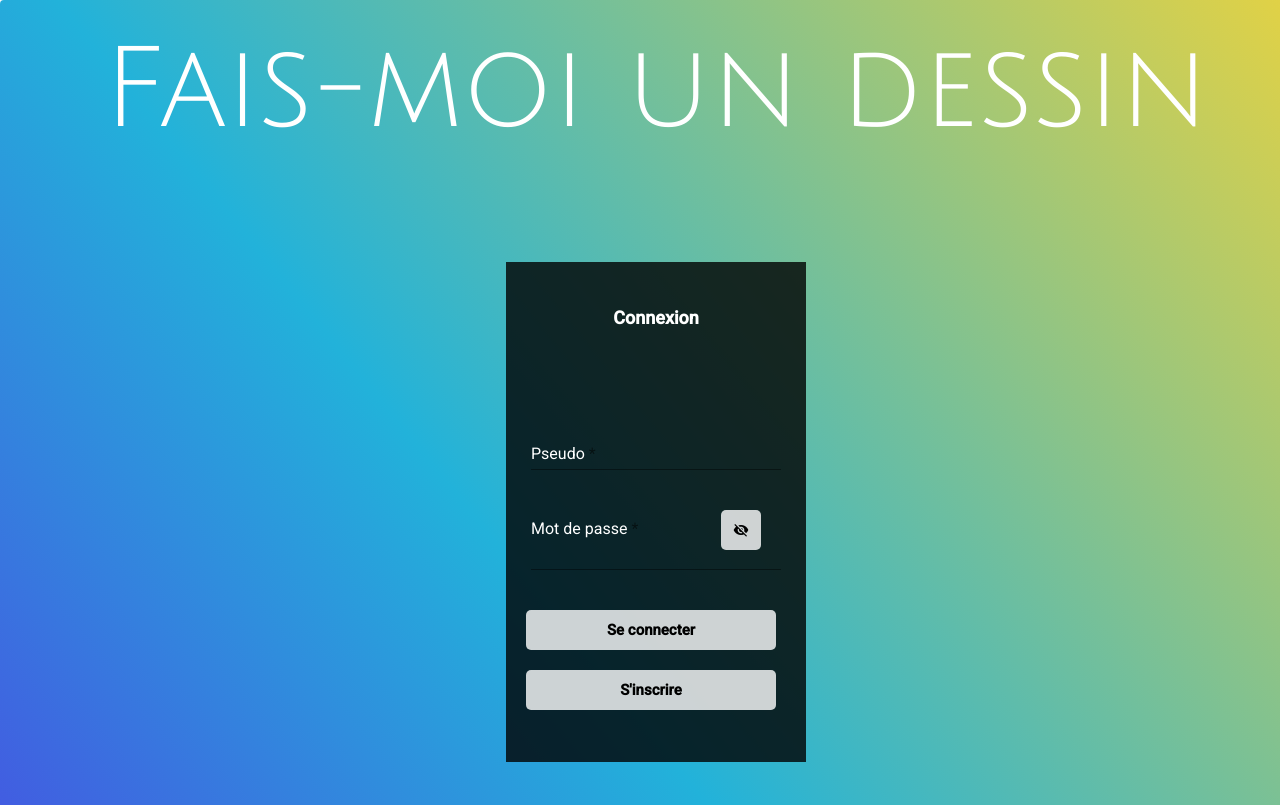
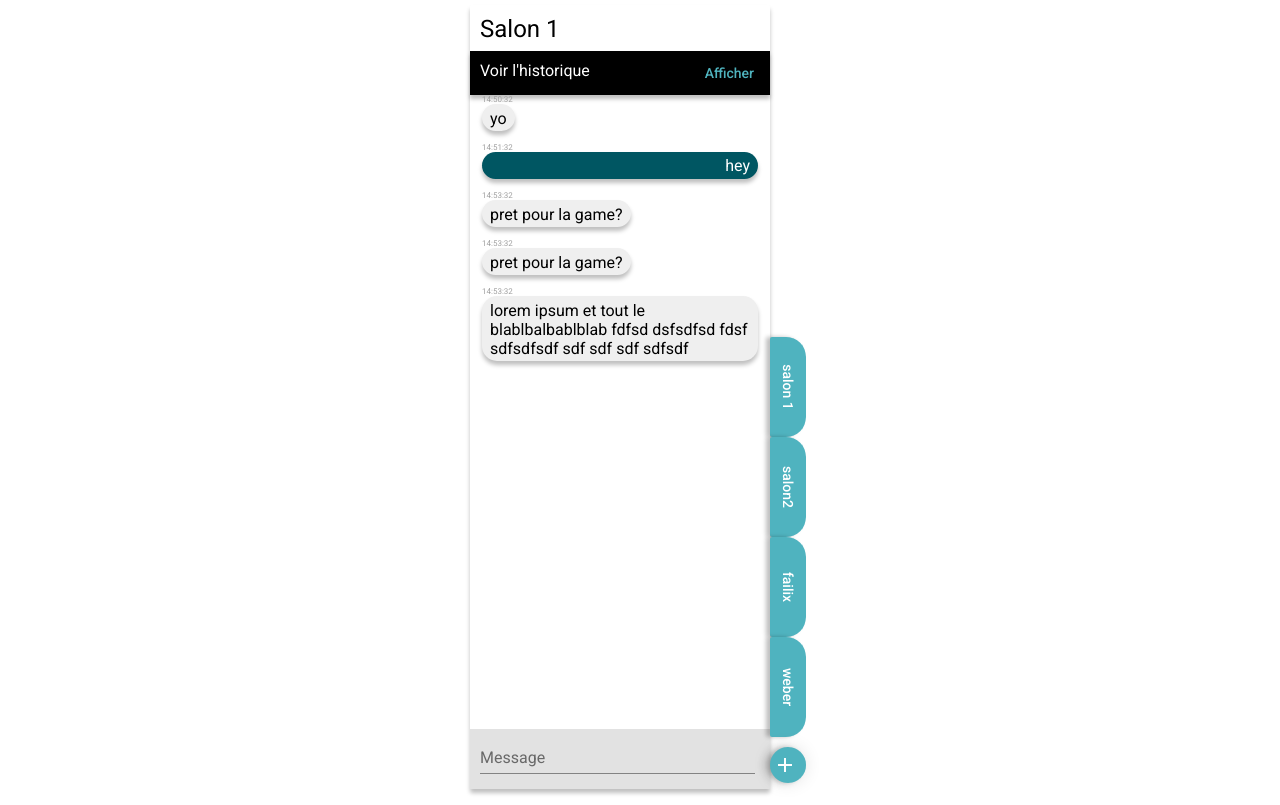
Before and after one commit to simonayotte/guess-the-drawing, an Angular app in the folder client_lourd/: page /convo in a window 1280 px wide. Before the commit this address led to /home. Built offline with nearby package versions, Linux system fonts and the light colour scheme.

Commit message:
Ui clavardage electron 45

```diff
--- a/client_lourd/src/app/app.module.ts
+++ b/client_lourd/src/app/app.module.ts
@@ -28,12 +28,14 @@ import { SvgService } from './services/svg-service/svg.service';
 import { PathDrawingService } from './services/tools/path-drawing/path-drawing.service';
 import { PencilService } from './services/tools/pencil-service/pencil.service';
 import { BasicDialogComponent } from './components/app/interface/basic-dialog/basic-dialog.component';
+import { ConversationComponent } from './components/app/interface/conversation/conversation.component';
 import { MainMenuComponent } from './components/app/interface/main-menu/main-menu.component';
 
 @NgModule({
     declarations: [
       AppComponent,
       HomeComponent,
+      ConversationComponent,
       DrawingMainComponent,
       ToolbarComponent,
       DrawingComponent,
--- /dev/null
+++ b/client_lourd/src/app/components/app/interface/conversation/conversation.component.html
@@ -0,0 +1,38 @@
+
+<div class=content>
+  <div class=conversation>
+    <div class=title>
+      <div class=vertical-center>{{lobbyName}}</div>
+    </div>
+    <div class=historic>
+      <div class=vertical-center>Voir l'historique</div>
+      <button mat-button color="primary" (click)="loadEntireConvo()">
+        <div style="color:#4FB3BE;">Afficher</div>
+      </button>
+    </div>
+    <div class=messages #scrollMe>
+      <div *ngFor = "let message of messages">
+        <div class=text-info>{{message.hour}}</div>
+        <div [ngClass]="message.writerId === 'Me' ? 'my-text-container' : 'text-container'">
+          <div class=text>{{message.text}}</div>
+        </div>
+      </div>
+    </div>
+    <div class=input>
+      <mat-form-field [style.width.px]=275 class="example-form-field">
+        <input (keyup.enter)="sendMessage()" matInput type="Message" placeholder="Message" [(ngModel)]="message">
+        <button mat-button *ngIf="message" matSuffix mat-icon-button aria-label="Clear" (click)="sendMessage()">
+          <mat-icon>send</mat-icon>
+        </button>
+      </mat-form-field>
+    </div>
+  </div>
+  <div class=lobby>
+    <div *ngFor = "let lobby of lobbies">
+      <button class=lobby-button mat-raised-button>{{lobby}}</button>
+    </div>
+    <button class=add-lobby mat-mini-fab color="primary" aria-label="Créer un salon">
+      <mat-icon class=add-icon>add</mat-icon>
+    </button>
+  </div>
+</div>
--- /dev/null
+++ b/client_lourd/src/app/components/app/interface/conversation/conversation.component.scss
@@ -0,0 +1,113 @@
+
+.content {
+    width: 350px;
+    height: 98%;
+    min-height: 98%;
+    margin-left: auto;
+    margin-right: auto;
+}
+
+.conversation {
+    margin: 5px;
+    width: 300px;
+    height: 100%;
+    border-radius: 2px;
+    display: flex;
+    flex-direction: column;
+    box-shadow: (0px 4px 4px rgba(0, 0, 0, 0.25));
+}
+
+.title {
+    height: 46px;
+    font-size: 24px;
+}
+
+.vertical-center {
+    padding-top: 10px;
+    padding-left: 10px;
+}
+
+.historic {
+    width: 100%;
+    height: 44px;
+    padding-top: auto;
+    padding-bottom: auto;
+    color: white;
+    display: flex;
+    justify-content: space-between;
+    background: #000000;
+    box-shadow: (0px 4px 4px rgba(0, 0, 0, 0.25));
+}
+
+
+.messages {
+    flex: 1;
+    overflow: auto;
+    display: flex;
+    flex-direction: column;
+    // position: absolute;
+    // top: 90px;
+    // bottom: 60px;
+}
+.my-text-container {
+    margin: 12px;
+    margin-top: 0;
+    padding: 0px 8px 4px 8px;
+    border-radius: 15px;
+    color: white;
+    background-color: #005662;
+    box-shadow: (0px 4px 4px rgba(0, 0, 0, 0.25));
+    text-align: right;
+}
+
+.text-container {
+    margin: 12px;
+    margin-top: 0;
+    padding: 1px 8px 3px 8px;
+    border-radius: 15px;
+    background-color: #EFEFEF;
+    box-shadow: (0px 4px 4px rgba(0, 0, 0, 0.25));
+    display: inline-block;
+}
+
+.text-info {
+    color: #A0A0A0;
+    font-size: 8px;
+    padding-left: 12px;
+}
+
+.text {
+    padding-top: 4px;
+}
+
+mat-form-field {
+    align-items: center;
+    padding-left: 10px;
+}
+
+.input {
+    width: 100%;
+    height: 60px;
+    background-color: rgb(226, 226, 226);
+    align-items: flex-end;
+}
+.lobby {
+    position: relative;
+    left: 148px;
+    bottom: 300px;
+    display: flex;
+    transform: rotate(90deg);
+}
+.lobby-button {
+    box-shadow: (0px 4px 4px rgba(0, 0, 0, 0.25));
+    width: 100px;
+    border-radius: 20px 20px 2px 2px;
+    color: white;
+    background-color: #4FB3BF;
+}
+.add-lobby {
+    margin-left: 10px;
+    width: 36px;
+    height: 36px;
+    background-color: #4FB3BF;
+}
--- /dev/null
+++ b/client_lourd/src/app/components/app/interface/conversation/conversation.component.ts
@@ -0,0 +1,85 @@
+import { AfterViewChecked, Component, ElementRef, OnInit, ViewChild } from '@angular/core';
+import { MessageModel } from 'src/app/models/message';
+
+@Component({
+  selector: 'app-conversation',
+  templateUrl: './conversation.component.html',
+  styleUrls: ['./conversation.component.scss']
+})
+export class ConversationComponent implements OnInit, AfterViewChecked{
+  @ViewChild('scrollMe', { static: true }) myScrollContainer: ElementRef;
+
+  public lobbyName: string = "Salon 1";
+  public message: string = "";
+
+  lobbies: string[] = ["salon 1", "salon2", "failix", "weber"];
+  messages: MessageModel[] = [
+    {
+      messageId: "1",
+      text: "yo",
+      hour: "14:50:32",
+      writerId: "Failix",
+    },
+    {
+      messageId: "2",
+      text: "hey",
+      hour: "14:51:32",
+      writerId: "Me",
+    },
+    {
+      messageId: "3",
+      text: "pret pour la game?",
+      hour: "14:53:32",
+      writerId: "Failix",
+    },
+    {
+      messageId: "3",
+      text: "pret pour la game?",
+      hour: "14:53:32",
+      writerId: "Failix",
+    },
+    {
+      messageId: "3",
+      text: "lorem ipsum et tout le blablbalbablblab fdfsd  dsfsdfsd fdsf   sdfsdfsdf sdf sdf  sdf sdfsdf ",
+      hour: "14:53:32",
+      writerId: "Failix",
+    },
+  ];
+
+  constructor() { }
+
+  ngOnInit() {
+  }
+
+  ngAfterViewChecked() {
+    this.scrollToBottom();
+  }
+
+  public loadEntireConvo() {
+
+  }
+
+  public sendMessage(): void {
+    let text:MessageModel = {
+      messageId: "4",
+      text: this.message,
+      hour: "14:55:30",
+      writerId: "Me"
+    }
+    // use push to add a new message
+    this.messages.push(text);
+    this.message = "";
+    //get container element
+  }
+
+  scrollToBottom(): void {
+    try {
+      this.myScrollContainer.nativeElement.scroll({
+        top: this.myScrollContainer.nativeElement.scrollHeight,
+        left: 0,
+        behavior: 'smooth'
+      });
+    } catch(err) { }
+  }
+
+}
--- /dev/null
+++ b/client_lourd/src/app/models/message.ts
@@ -0,0 +1,7 @@
+// contains the public information of a message
+export interface MessageModel {
+    messageId: string;
+    text: string;
+    hour: string;
+    writerId: string;
+  }
```
Also changed, not shown: client_lourd/src/app/app-routing.module.ts (+5 -3 lines), 1 other file (tests, documents, lock files or other folders).
